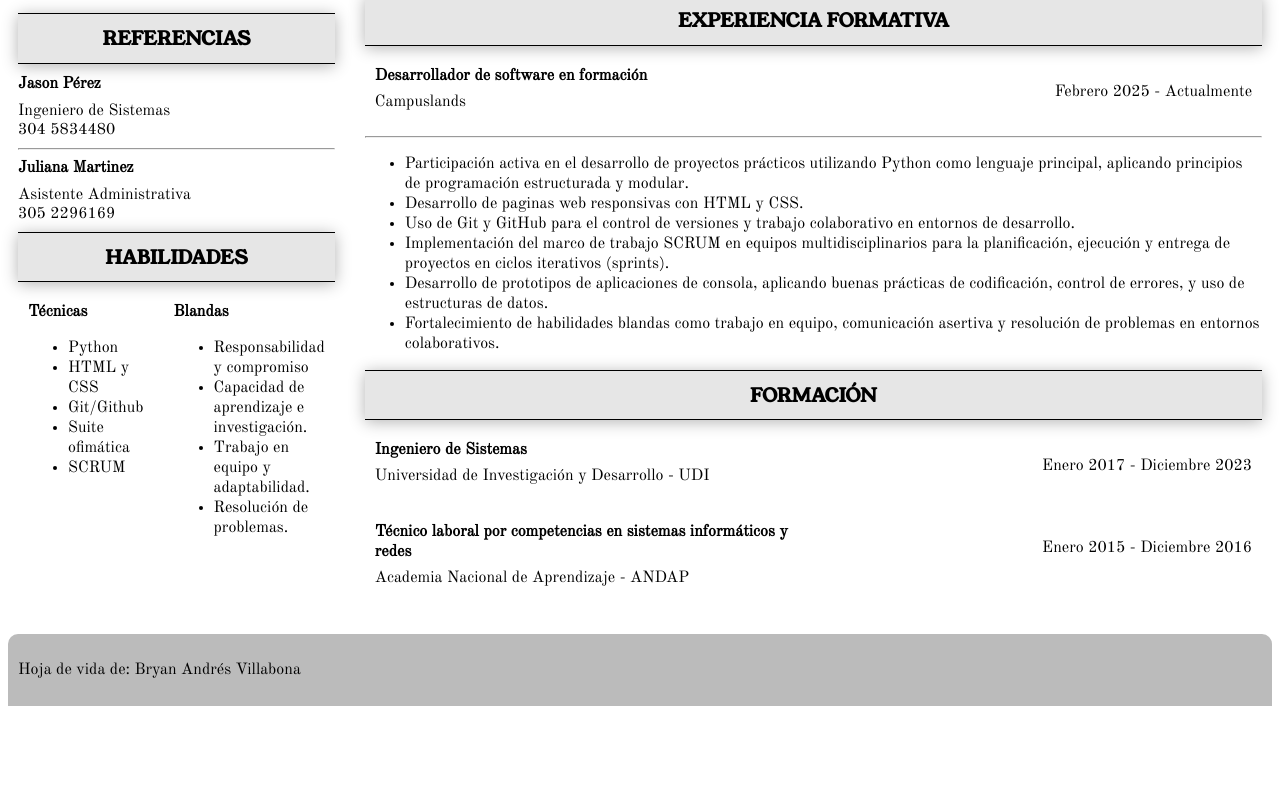
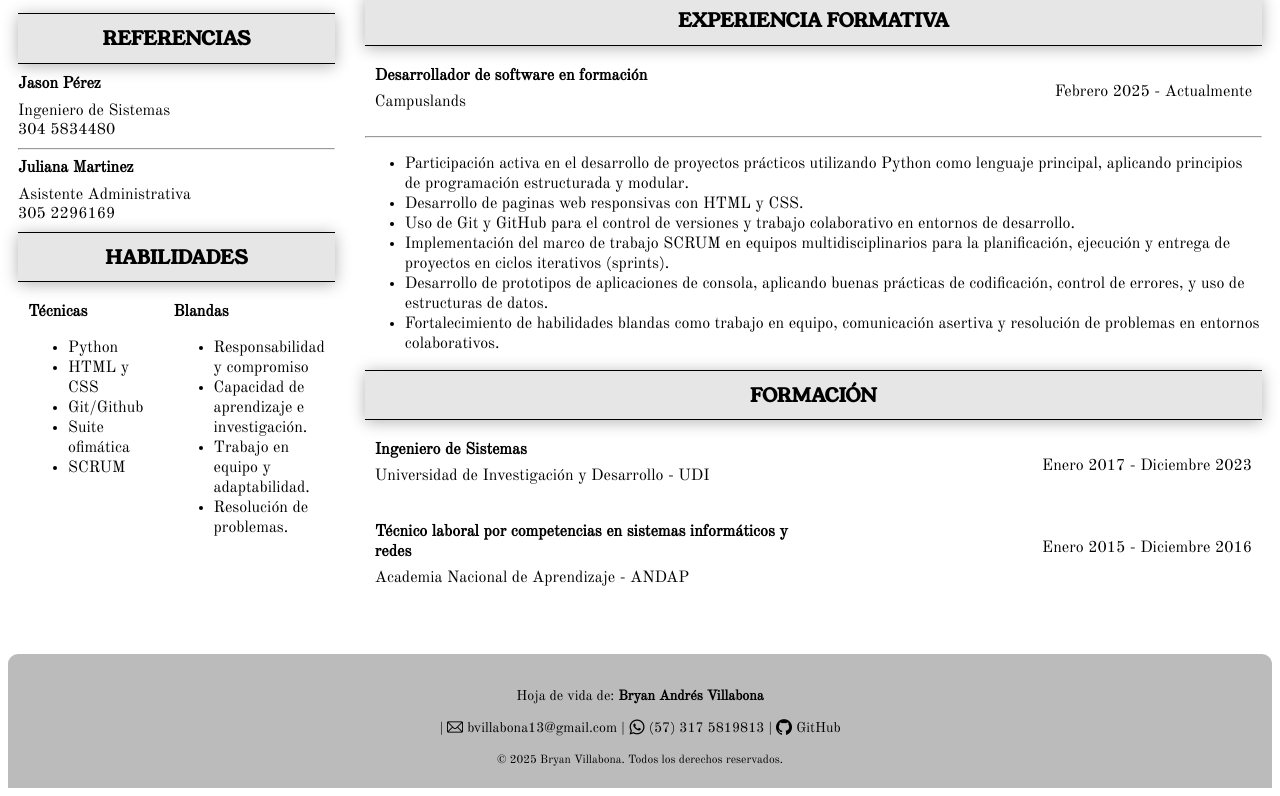
Before and after one commit to BryanVillabona/hoja-de-vida, a plain HTML site: page index.html in a window 1280 px wide. Shown: the part 609-1405 px from the top of the page. Before the commit the page ends 1323 px from the top, so only its background shows below. Drawn offline with Linux system fonts and the light colour scheme.

Commit message:
feat: :sparkles: Se realizan cambios en el footer
By @BryanVillabona

```diff
--- a/css/estilos.css
+++ b/css/estilos.css
@@ -148,11 +148,11 @@ a {
 }
 
 a:hover {
-    color: rgb(14, 14, 138);
+    color: #cc0606;
 }
 
 .icono {
-    vertical-align: middle;
+    vertical-align: text-bottom;
 }
 
 .empresa {
@@ -191,3 +191,17 @@ a:hover {
     }
 }
 /* Estilos para pantallas pequeñas (móviles) */
+
+.footer {
+    background-color: rgb(187, 187, 187);
+    color: #000000;
+    padding: 20px 10px;
+    text-align: center;
+    margin-top: 40px;
+    font-size: 14px;
+}
+
+small {
+    margin-top: 10px;
+    color: #000000;
+}
--- a/index.html
+++ b/index.html
@@ -188,9 +188,27 @@
             </div>
         </div>
     </main>
-    <footer>
-        <p>Hoja de vida de: Bryan Andrés Villabona</p>
+    <footer class="footer">
+        <div class="footer-contenido">
+            <p>Hoja de vida de: <strong>Bryan Andrés Villabona</strong></p>
+            <p>
+                 | <img class="icono" src="./img/correo.png" alt="correo" width="16" height="16">
+                <a href="mailto:bvillabona13@gmail.com">
+                    bvillabona13@gmail.com
+                </a>
+                 | <img class="icono" src="./img/whatsapp.png" alt="correo" width="16" height="16">
+                <a href="https://wa.me/573175819813" target="_blank">
+                    (57) 317 5819813
+                </a>
+                 | <img class="icono" src="./img/github.png" alt="correo" width="16" height="16">
+                <a href="https://github.com/BryanVillabona?tab=repositories" target="_blank">
+                    GitHub
+                </a>
+            </p>
+            <small>© 2025 Bryan Villabona. Todos los derechos reservados.</small>
+        </div>
     </footer>
+
 
 
 </body>
```
